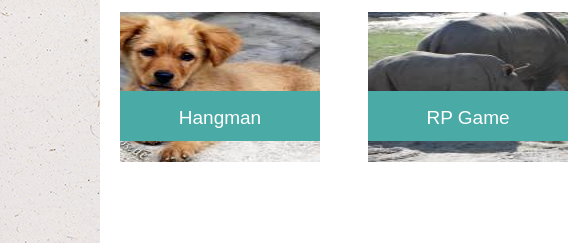
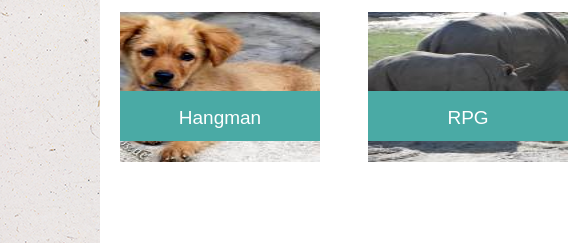
Before and after one commit to sand0959/Basic-Portfolio, a plain HTML site: page portfolio.html in a window 1280 px wide. Shown: the part 188-431 px from the top of the page, 0-585 px from the left. Drawn offline with Linux system fonts and the light colour scheme.

Commit message:
spellchecked

```diff
--- a/portfolio.html
+++ b/portfolio.html
@@ -32,7 +32,7 @@
                 </div>
                 <div class="image imageright row1">
                     <a href="#" target="_blank">
-                        <img src="assets/images/portfolio2.jpg" width="200" height="150" alt="rpg"><p class= "projectlabel">RP Game</p></a>
+                        <img src="assets/images/portfolio2.jpg" width="200" height="150" alt="rpg"><p class= "projectlabel">RPG</p></a>
                 </div>
                 <div class="image imageleft row2">
                     <a href="#" target="_blank">
```
